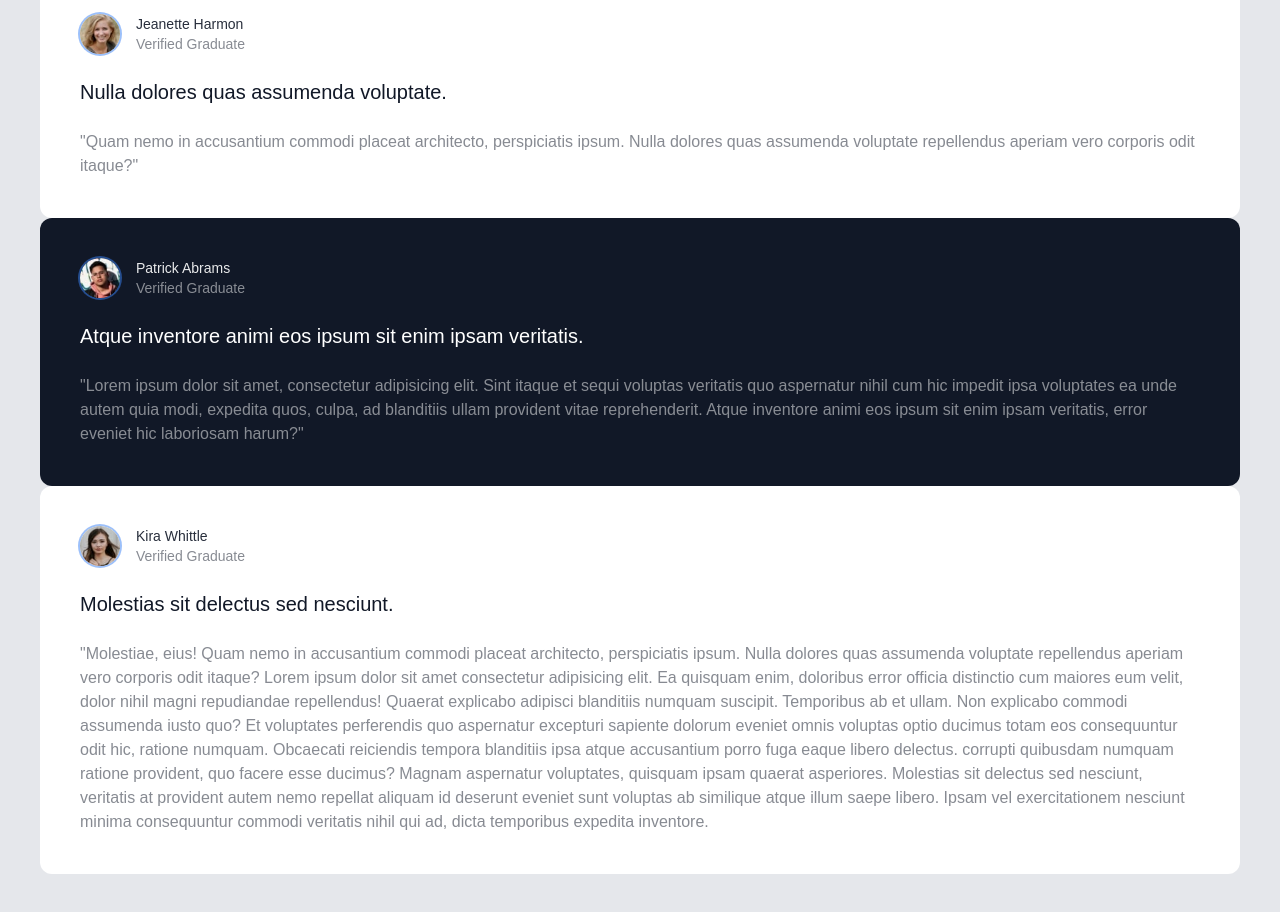
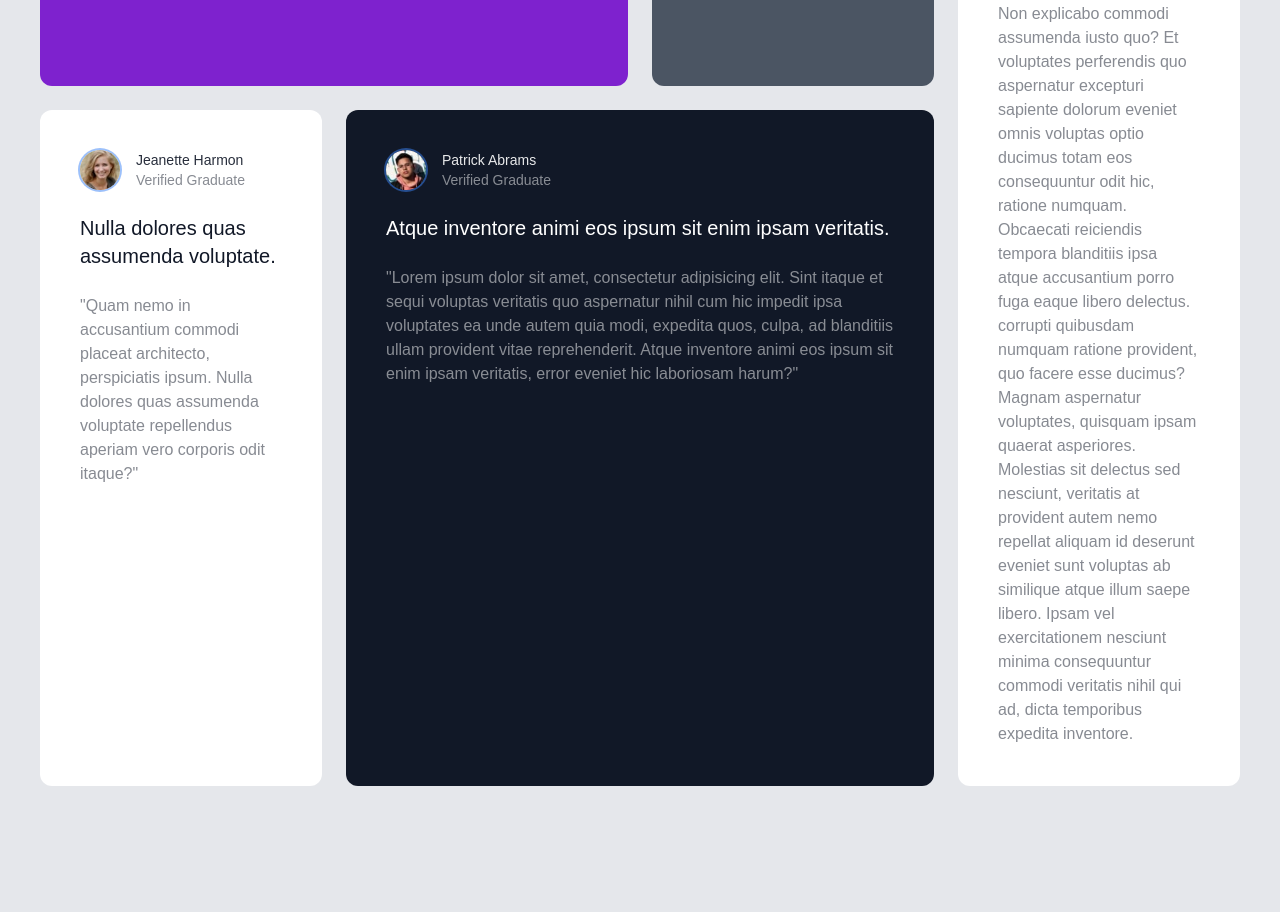
Before and after one commit to renishb10/testimonial-tailwind, a website: page index.html in a window 1280 px wide. Shown: the part 630-1542 px from the top of the page. After the commit the page ends 1456 px from the top, so only its background shows below. Drawn offline with Linux system fonts and the light colour scheme.

Commit message:
add grid

```diff
--- a/index.html
+++ b/index.html
@@ -14,9 +14,9 @@
   <!-- Global Container -->
   <div class="container mx-auto max-w-7xl p-2 md:p-10">
     <!-- Grid Container -->
-    <div class="text-white">
+    <div class="text-white grid gap-6 grid-cols-1 md:grid-cols-4 md:grid-rows-2">
       <!-- Box 1 -->
-      <div class="relative p-10 rounded-xl bg-purple-700">
+      <div class="relative p-10 rounded-xl bg-purple-700 md:col-span-2">
         <!-- Quotes Image -->
         <img src="images/bg-pattern-quotation.svg" alt="quotes" class="absolute top-3 right-10 scale-125 md:top-7 md:right-24 md:scale-150">
         <!-- Header -->
@@ -62,7 +62,7 @@
       </div>
 
       <!-- Box 3 -->
-      <div class="hidden p-10 rounded-xl text-gray-900 bg-white">
+      <div class="hidden p-10 rounded-xl text-gray-900 bg-white md:block md:row-span-2">
         <!-- Header -->
         <div class="flex space-x-4">
           <img src="images/image-kira.jpg" alt="Kira" class="w-10 h-10 rounded-full ring-2 ring-purple">
@@ -106,7 +106,7 @@
       </div>
 
       <!-- Box 5 -->
-      <div class="p-10 rounded-xl bg-gray-900">
+      <div class="p-10 rounded-xl bg-gray-900 md:col-span-2">
         <!-- Header -->
         <div class="flex space-x-4">
           <img src="images/image-patrick.jpg" alt="Patrick" class="w-10 h-10 rounded-full ring-2 ring-purple">
@@ -128,7 +128,7 @@
       </div>
 
       <!-- Box 6 -->
-      <div class="p-10 rounded-xl text-gray-900 bg-white">
+      <div class="p-10 rounded-xl text-gray-900 bg-white md:hidden">
         <!-- Header -->
         <div class="flex space-x-4">
           <img src="images/image-kira.jpg" alt="Kira" class="w-10 h-10 rounded-full ring-2 ring-purple">
```
Also changed, not shown: css/style.css.
